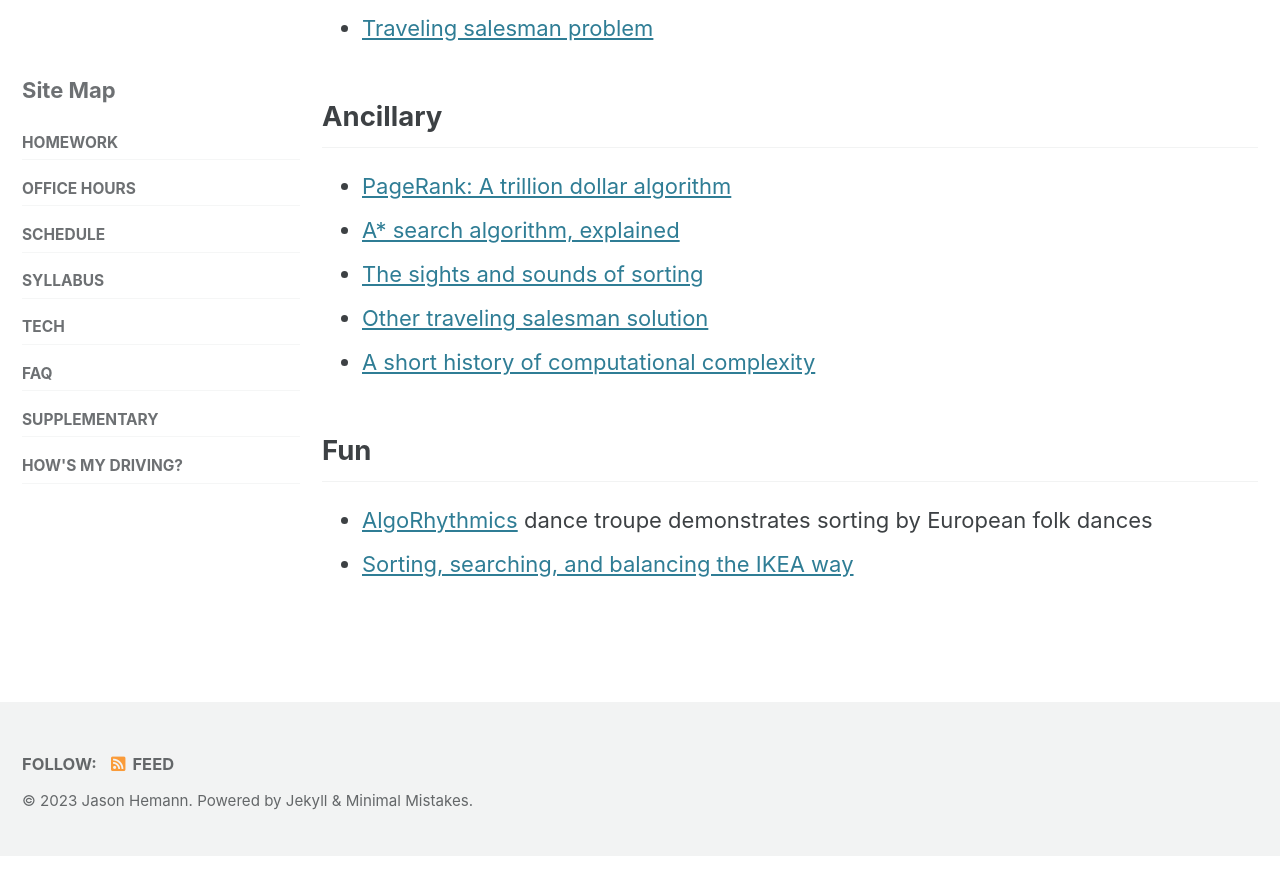
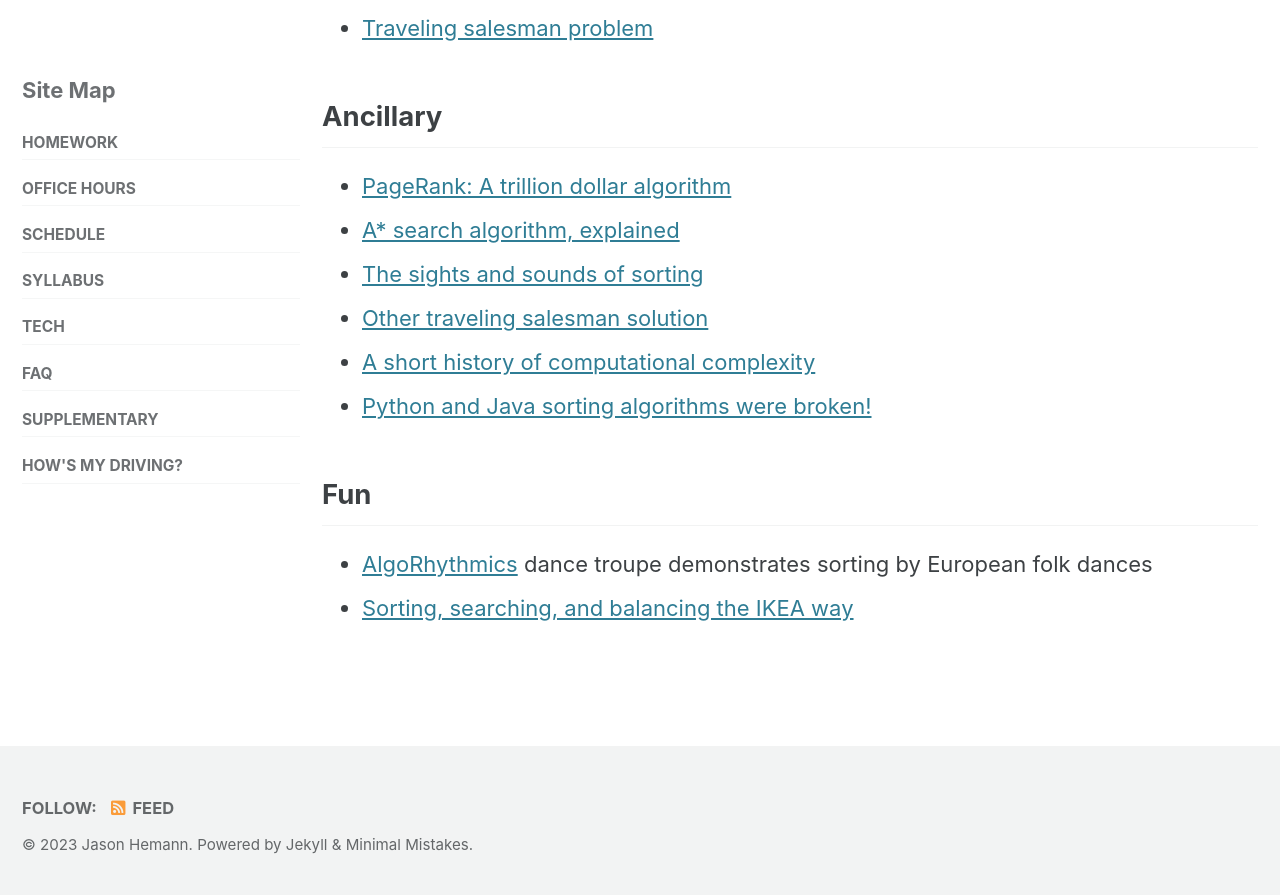
Before and after one commit to jasonhemann/24SP-CS2126, a Jekyll site: the page built from supplementary.md, in a window 1280 px wide and 900 px high, scrolled down 1824 px. Shown: the top 895 px of the window. Built offline with Jekyll 4.4.1, drawn with Linux system fonts in a browser that asks for light colours; cached includes are drawn as plain includes; before the commit the page ends 2680 px from its top, so only the background shows below that.

Commit message:
An older link from class about bugs in Java, Python sorting algs

```diff
--- a/supplementary.md
+++ b/supplementary.md
@@ -69,6 +69,7 @@ javac Main.java; java Main
 - [The sights and sounds of sorting](https://www.youtube.com/watch?v=xoR-1KwQh2k)
 - [Other traveling salesman solution](https://xkcd.com/399/)
 - [A short history of computational complexity](https://web.archive.org/web/20200913201653id_/http://people.cs.uchicago.edu/~fortnow/papers/history.pdf)
+- [Python and Java sorting algorithms were broken!](http://www.envisage-project.eu/proving-android-java-and-python-sorting-algorithm-is-broken-and-how-to-fix-it/)
 
 ## Fun
 
```
